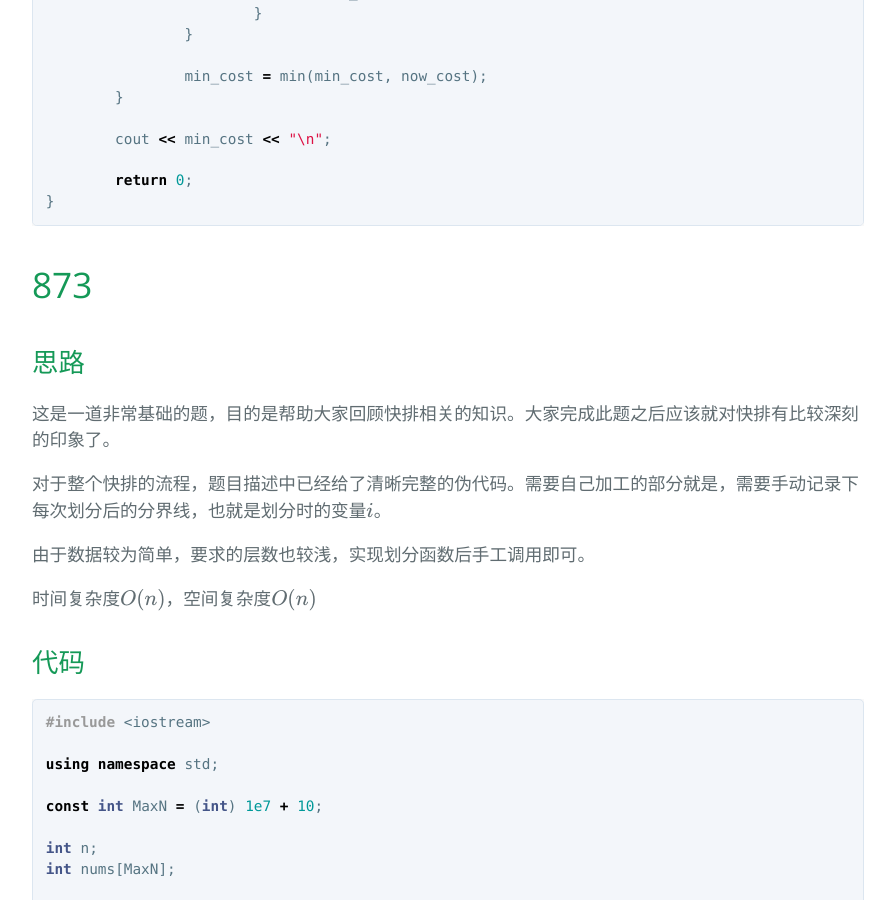
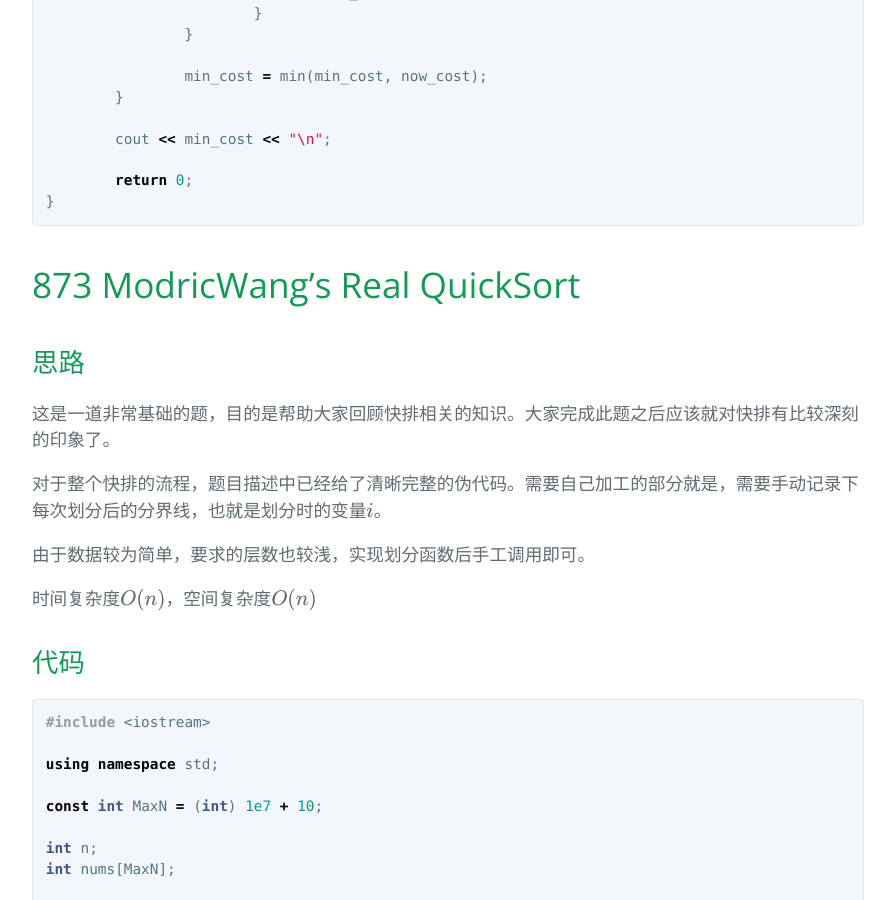
Before and after one commit to modricwang/BUAA-Soft-Algo-2016, a Jekyll site: the page built from docs/reports/第二次上机.md, in a window 1280 px wide and 900 px high, scrolled down 19370 px. Shown: the whole window, without its empty margins (192-1087 px from the left). Built offline with Jekyll 4.4.1, drawn with Linux system fonts in a browser that asks for light colours; our own code applies the rules of GitHub Pages for plain Markdown files; formulas are drawn with MathJax 3.

Commit message:
page bug fix

```diff
--- a/docs/reports/第二次上机.md
+++ b/docs/reports/第二次上机.md
@@ -804,7 +804,7 @@ int main() {
 
 <span id="link898"></span>
 
-# 873
+# 873 ModricWang's Real QuickSort
 
 ## 思路
 
```
